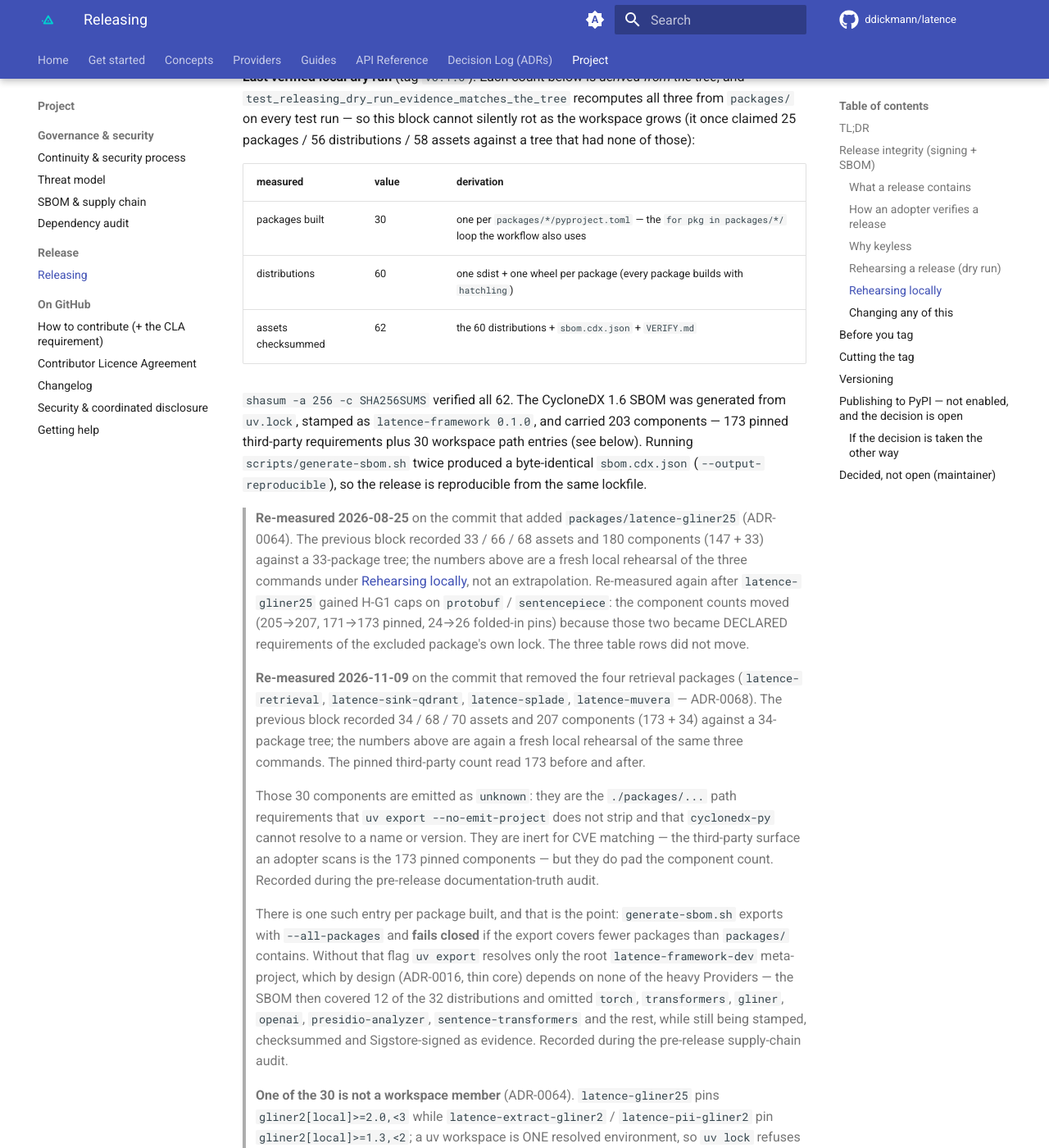
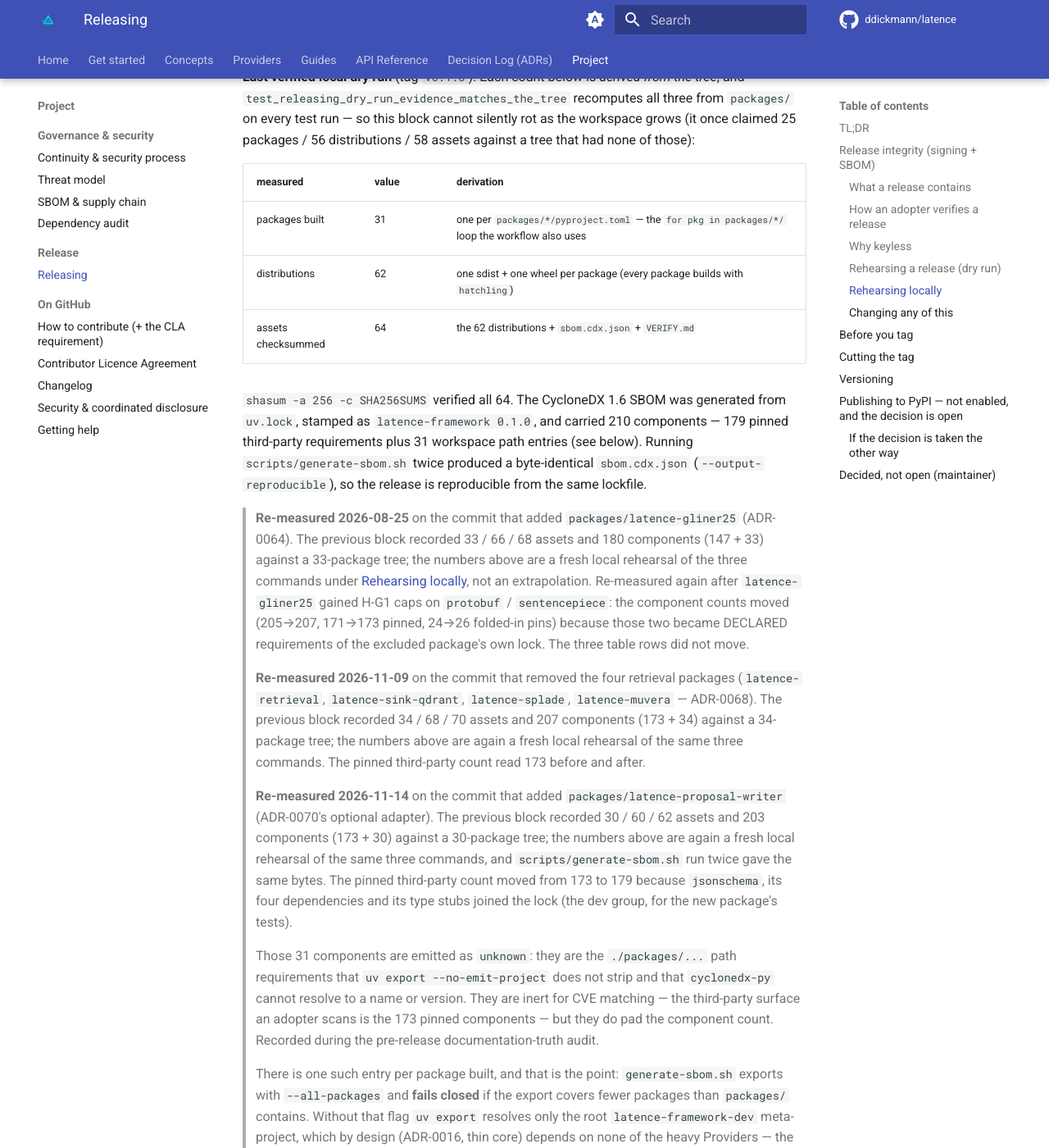
Before and after one commit to ddickmann/latence, an MkDocs documentation site: the page built from docs/RELEASING.md, in a window 1280 px wide and 1400 px high, scrolled down 3375 px. Shown: the whole window at 82% size. Built offline with MkDocs 1.6.1 and Material for MkDocs 9.7.7, drawn with Linux system fonts in a browser that asks for light colours; comment, search, counter and statistics services are not loaded; some of the changed text lies outside the part shown.

Commit message:
43 and 47 follow-ups the merge gate found: the release rehearsal re-measured with 31 packages, the quality fixture at SCHEMA_VERSION 23, the glossary's Actor entry marked as the gate reads it

```diff
--- a/docs/RELEASING.md
+++ b/docs/RELEASING.md
@@ -150,13 +150,13 @@ claimed 25 packages / 56 distributions / 58 assets against a tree that had none
 
 | measured | value | derivation |
 | --- | --- | --- |
-| packages built | 30 | one per `packages/*/pyproject.toml` — the `for pkg in packages/*/` loop the workflow also uses |
-| distributions | 60 | one sdist + one wheel per package (every package builds with `hatchling`) |
-| assets checksummed | 62 | the 60 distributions + `sbom.cdx.json` + `VERIFY.md` |
+| packages built | 31 | one per `packages/*/pyproject.toml` — the `for pkg in packages/*/` loop the workflow also uses |
+| distributions | 62 | one sdist + one wheel per package (every package builds with `hatchling`) |
+| assets checksummed | 64 | the 62 distributions + `sbom.cdx.json` + `VERIFY.md` |
 
-`shasum -a 256 -c SHA256SUMS` verified all 62. The CycloneDX 1.6 SBOM was generated from
-`uv.lock`, stamped as `latence-framework 0.1.0`, and carried 203 components — 173 pinned
-third-party requirements plus 30 workspace path entries (see below). Running
+`shasum -a 256 -c SHA256SUMS` verified all 64. The CycloneDX 1.6 SBOM was generated from
+`uv.lock`, stamped as `latence-framework 0.1.0`, and carried 210 components — 179 pinned
+third-party requirements plus 31 workspace path entries (see below). Running
 `scripts/generate-sbom.sh` twice produced a byte-identical `sbom.cdx.json`
 (`--output-reproducible`), so the release is reproducible from the same lockfile.
 
@@ -174,7 +174,14 @@ third-party requirements plus 30 workspace path entries (see below). Running
 > 34-package tree; the numbers above are again a fresh local rehearsal of the same three
 > commands. The pinned third-party count read 173 before and after.
 >
-> Those 30 components are emitted as `unknown`: they are the `./packages/...` path
+> **Re-measured 2026-11-14** on the commit that added `packages/latence-proposal-writer`
+> (ADR-0070's optional adapter). The previous block recorded 30 / 60 / 62 assets and 203
+> components (173 + 30) against a 30-package tree; the numbers above are again a fresh local
+> rehearsal of the same three commands, and `scripts/generate-sbom.sh` run twice gave the same
+> bytes. The pinned third-party count moved from 173 to 179 because `jsonschema`, its four
+> dependencies and its type stubs joined the lock (the dev group, for the new package's tests).
+>
+> Those 31 components are emitted as `unknown`: they are the `./packages/...` path
 > requirements that `uv export --no-emit-project` does not strip and that `cyclonedx-py`
 > cannot resolve to a name or version. They are inert for CVE matching — the third-party
 > surface an adopter scans is the 173 pinned components — but they do pad the component
@@ -189,7 +196,7 @@ third-party requirements plus 30 workspace path entries (see below). Running
 > `sentence-transformers` and the rest, while still being stamped, checksummed and
 > Sigstore-signed as evidence. Recorded during the pre-release supply-chain audit.
 >
-> **One of the 30 is not a workspace member** (ADR-0064). `latence-gliner25` pins
+> **One of the 31 is not a workspace member** (ADR-0064). `latence-gliner25` pins
 > `gliner2[local]>=2.0,<3` while `latence-extract-gliner2` / `latence-pii-gliner2` pin
 > `gliner2[local]>=1.3,<2`; a uv workspace is ONE resolved environment, so `uv lock`
 > refuses the set — correctly — and the root `pyproject.toml` excludes it under
```
Also changed, not shown: CONTEXT.md (+2 -2 lines), 1 other file.
